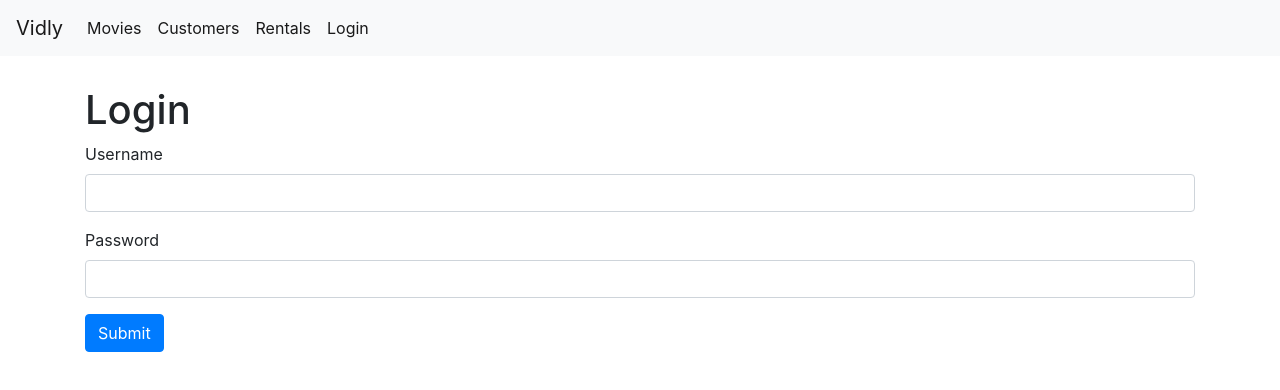
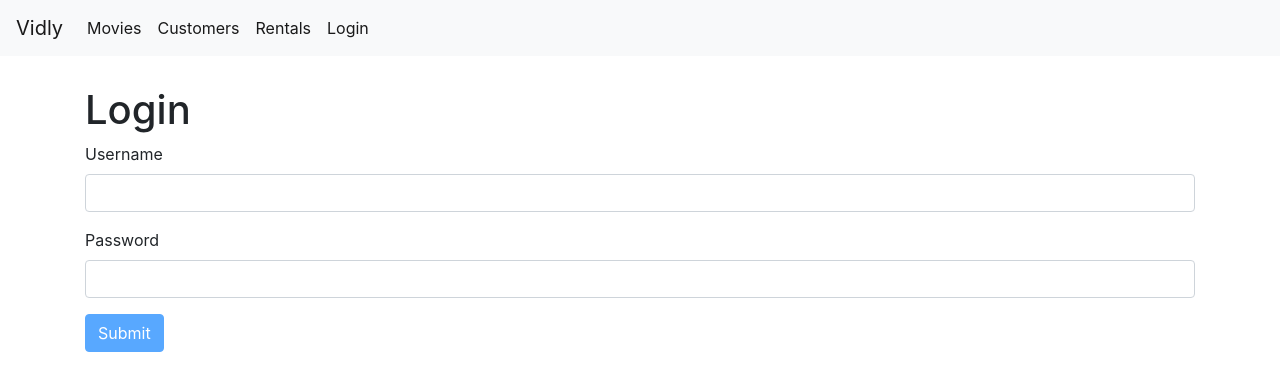
Before and after one commit to helgonaft/react-vidly, a React (Create React App) app: page /login in a window 1280 px wide. Shown: the top 390 px of the page. Built offline with nearby package versions, Linux system fonts and the light colour scheme.

Commit message:
disabled attr for button

```diff
--- a/src/components/loginForm.jsx
+++ b/src/components/loginForm.jsx
@@ -40,7 +40,11 @@
             error={errors.password}
             onChange={this.handleChange}
           />
-          <button type="submit" className="btn btn-primary">
+          <button
+            type="submit"
+            className="btn btn-primary"
+            disabled={this.validate()}
+          >
             Submit
           </button>
         </form>
```
